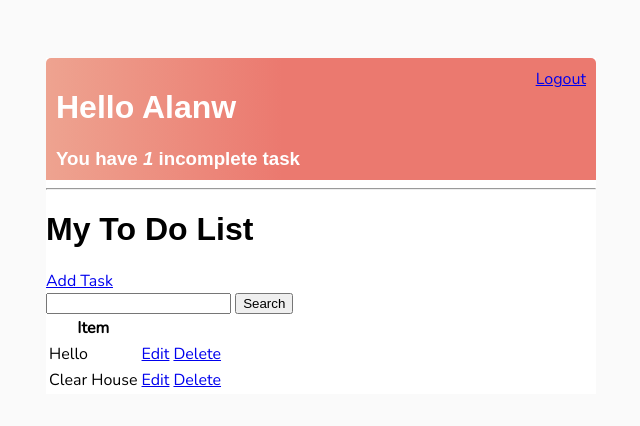
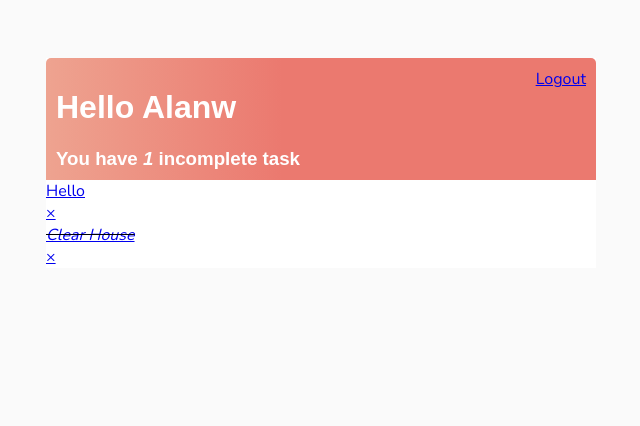
Before and after one commit to alanmac17/todolist, a Django app: page / in a window 1280 px wide. Shown: the top 426 px of the page, without its empty margins (319-959 px from the left). Run offline with Django 4.2, Linux system fonts and the light colour scheme; a user stored in the database is signed in; data comes from the database, SQL or seed files in the repository; both versions use the stored data as it was after the commit.

Commit message:
update html styling on task_list, remove table

```diff
--- a/todo_checklist/templates/base/task_list.html
+++ b/todo_checklist/templates/base/task_list.html
@@ -17,32 +17,35 @@
 </div>
 
 
-
-<hr>
-<h1>My To Do List</h1>
-<a href="{% url 'task-create' %}">Add Task</a>
+<!-- <a href="{% url 'task-create' %}">Add Task</a>
 
 <form method="GET">
     <input type="text" name="search-area" value="{{search_input}}">
     <input type="submit" value="Search">
-</form>
+</form> -->
 
-<table>
-    <tr>
-        <th>Item</th>
-        <th></th>
-        <th></th>
-    </tr>
+<div class="task-items-wrapper">
     {% for task in tasks %}
-    <tr>
-        <td>{{task.title}}</td>
-        <!-- <td><a href="{% url 'task' task.id %}">View</a></td> -->
-        <td><a href="{% url 'task-update' task.id %}">Edit</a></td>
-        <td><a href="{% url 'task-delete' task.id %}">Delete</a></td>
-    </tr>
+    <div class="task-wrapper">
+        {% if task.complete %}
+        <div class="task-title">
+            <div class="task-complete-icon"></div>
+            <i><s><a href="{% url 'task-update' task.id %}">{{task}}</a></s></i>
+        </div>
+        <a class="delete-link" href="{% url 'task-delete' task.id %}">&#215;</a>
+        {% else %}
+        <div class="task-title">
+            <div class="task-incomplete-icon"></div>
+            <a href="{% url 'task-update' task.id %}">{{task}}</a>
+        </div>
+        <a class="delete-link" href="{% url 'task-delete' task.id %}">&#215;</a>
+        {% endif %}
+    </div>
+
     {% empty %}
     <h3>No items in list</h3>
     {% endfor %}
-</table>
+</div>
+
 
 {% endblock content %}
```
Also changed, not shown: todo_checklist/db.sqlite3.
